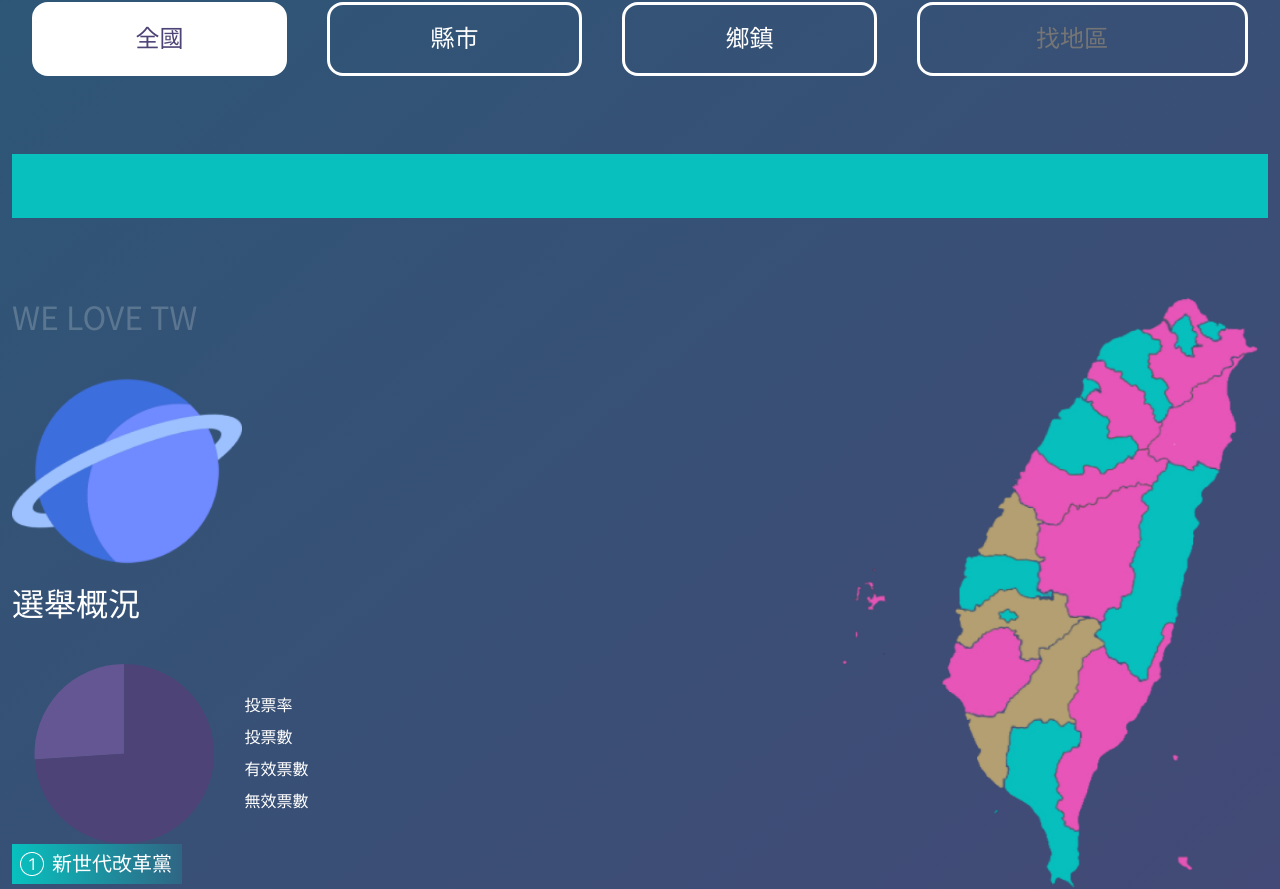
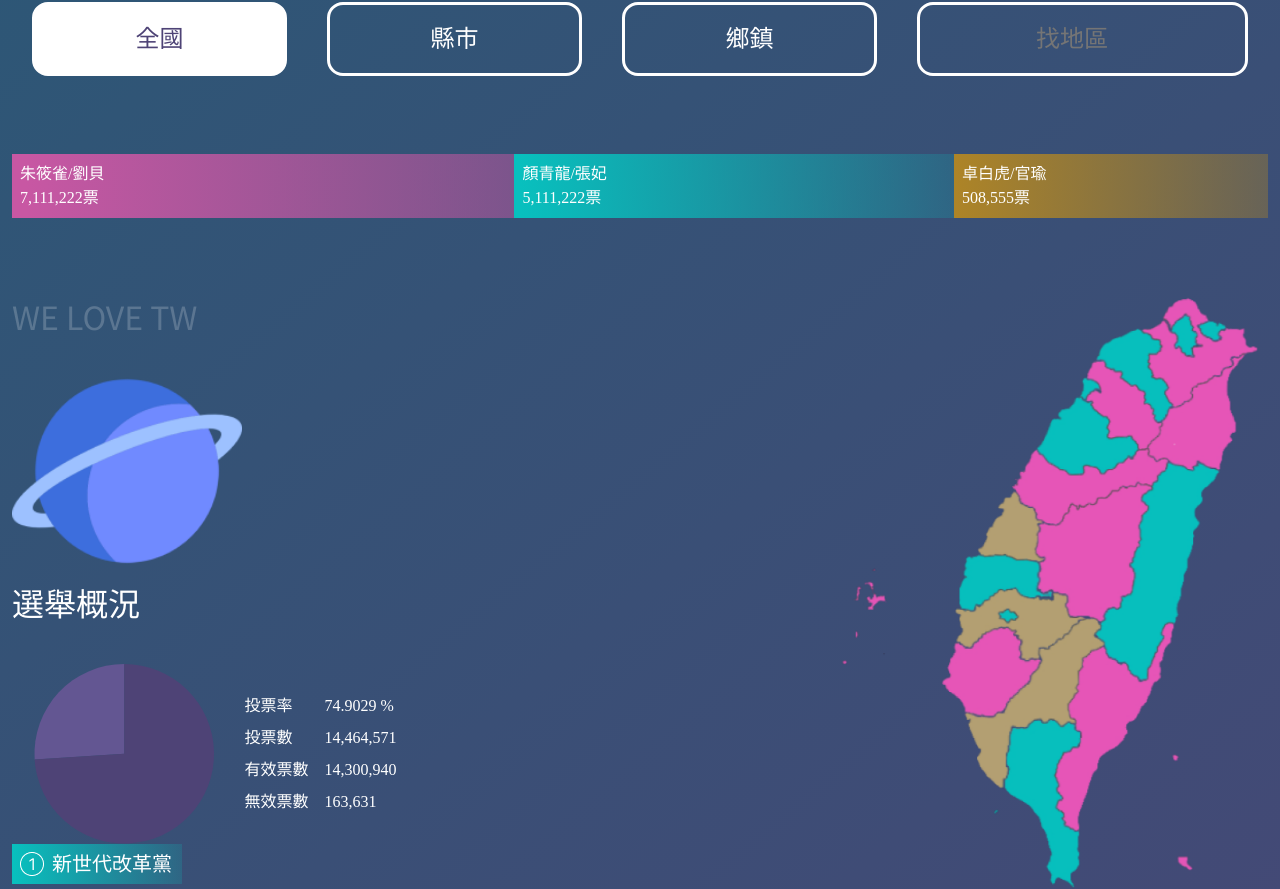
Before and after one commit to jingyanzhong/2023thef2e-week2, a Vue app: page / in a window 1280 px wide. Shown: the part 246-1135 px from the top of the page. Built offline with nearby package versions, Linux system fonts and the light colour scheme.

Commit message:
20231129更新

```diff
--- a/index.html
+++ b/index.html
@@ -10,7 +10,7 @@
   <link
     href="https://fonts.googleapis.com/css2?family=Noto+Sans+TC:wght@400;700;900&family=Noto+Serif+TC:wght@400;700&display=swap"
     rel="stylesheet">
-  <title>Vite App</title>
+  <title>總統即時開票地圖</title>
 </head>
 
 <body>
--- a/src/App.vue
+++ b/src/App.vue
@@ -191,7 +191,17 @@ function drawBarChart () {
     <main>
       <div class="container">
         <SearchComponent></SearchComponent>
-        <div class="stackBar"></div>
+        <div class="stackBar">
+          <div class="barBox">
+            <span>朱筱雀/劉貝<br>7,111,222票</span>
+          </div>
+          <div class="barBox">
+            <span>顏青龍/張妃<br>5,111,222票</span>
+          </div>
+          <div class="barBox">
+            <span>卓白虎/官瑜<br>508,555票</span>
+          </div>
+        </div>
         <div class="chart">
           <div class="chartContent">
             <div class="icon">
@@ -209,10 +219,10 @@ function drawBarChart () {
                     <p>無效票數</p>
                   </div>
                   <div class="value">
-                    <!-- <p>{{ allData[0]['投票率'] }}</p>
-                    <p>{{ allData[0]['投票數'] }}</p>
-                    <p>{{ allData[0]['有效票數'] }}</p>
-                    <p>{{ allData[0]['無效票數'] }}</p> -->
+                    <p>74.9029 %</p>
+                    <p>14,464,571</p>
+                    <p>14,300,940</p>
+                    <p>163,631</p>
                   </div>
                 </div>
               </div>
@@ -256,10 +266,26 @@ function drawBarChart () {
 }
 
 .stackBar {
+  display: flex;
   height: 64px;
   width: 100%;
-  background: rgba(8, 192, 190, 1);
   margin-bottom: 74px;
+  .barBox {
+    padding: 8px;
+    color: #fff;
+    &:nth-of-type(1) {
+      width: 40%;
+      background: linear-gradient(86.8deg, #C857A3 2.93%, rgba(188, 143, 174, 0) 191.01%);
+    }
+    &:nth-of-type(2) {
+      width: 35%;
+      background: linear-gradient(86.18deg, #08C0BE 1.78%, rgba(200, 240, 240, 0) 122.05%);
+    }
+    &:nth-of-type(3) {
+      width: 25%;
+      background: linear-gradient(89.28deg, #AD8427 0.74%, rgba(252, 238, 207, 0) 162.36%);
+    }
+  }
 }
 
 .chart {
```
